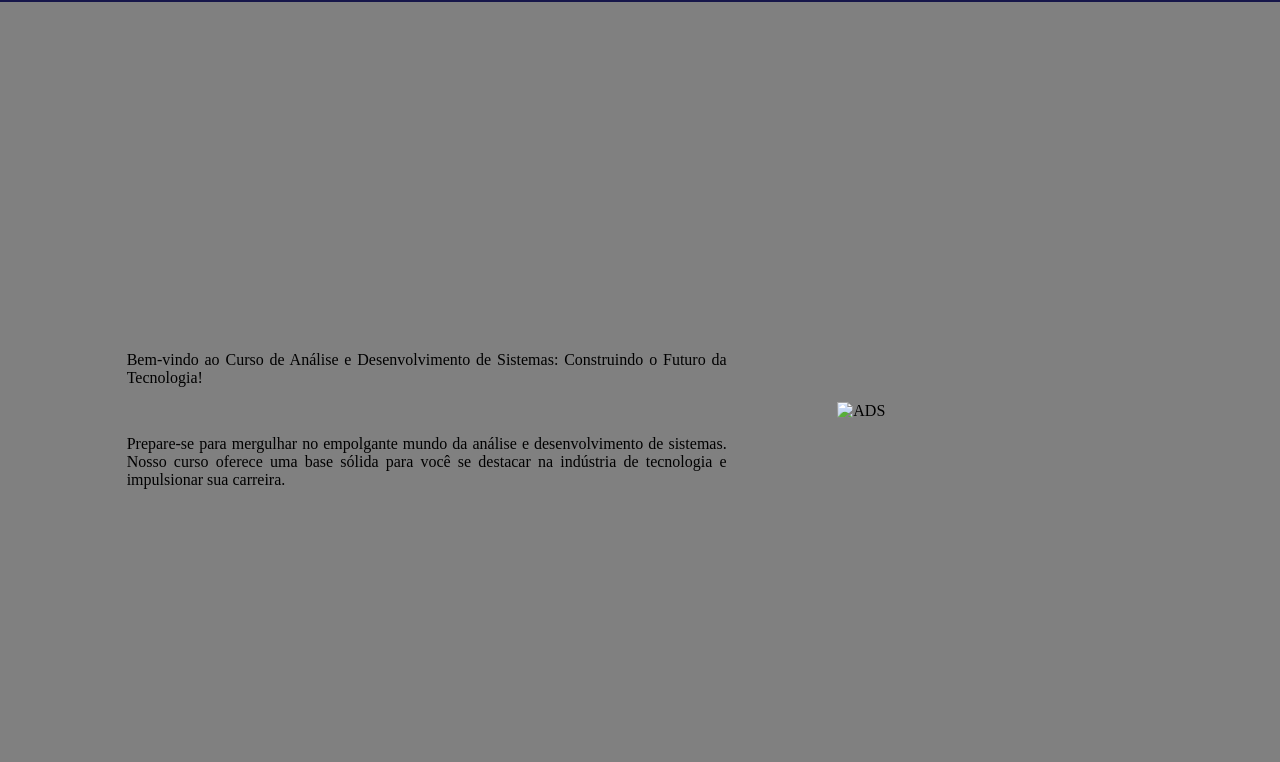
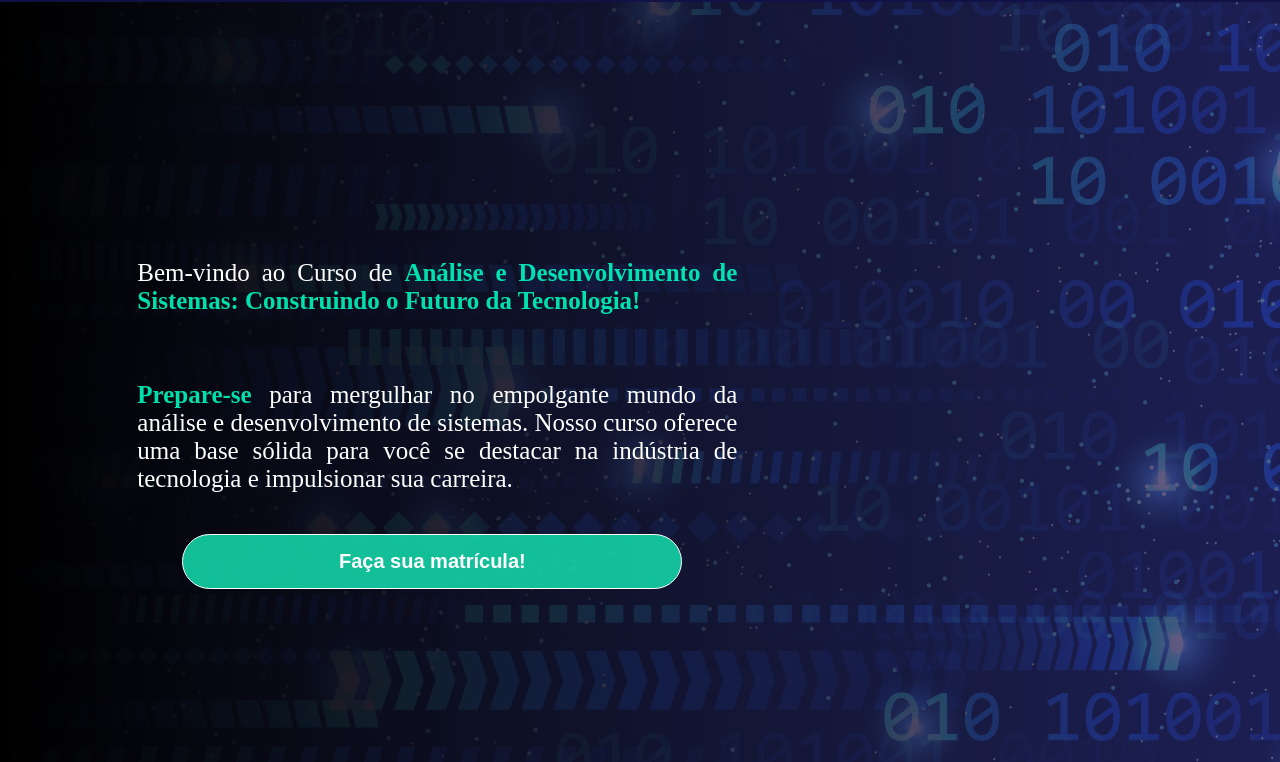
Before and after one commit to WescAlves/ProjetoGCM-ADS, a plain HTML site: page index.html in a window 1280 px wide. Shown: the part 124-886 px from the top of the page. Drawn offline with Linux system fonts and the light colour scheme.

Commit message:
Adicionando botão e melhorando a estilização da primeira seção

```diff
--- a/index.html
+++ b/index.html
@@ -24,19 +24,19 @@
     </header>
 
     <main class="Conteudo">
-
+    <div class="box-image">
         <section class="primeira">
             <div>
-                <p><br>Bem-vindo ao Curso de Análise e Desenvolvimento de Sistemas: Construindo o Futuro da Tecnologia!</p>
-                <p>Prepare-se para mergulhar no empolgante mundo da análise e desenvolvimento de sistemas. Nosso curso oferece uma base sólida para você se destacar na indústria de tecnologia e impulsionar sua carreira.</p>
-
+                <p>Bem-vindo ao Curso de <strong>Análise e Desenvolvimento de Sistemas: Construindo o Futuro da Tecnologia!</strong></p>
+                <p><strong>Prepare-se</strong> para mergulhar no empolgante mundo da análise e desenvolvimento de sistemas. Nosso curso oferece uma base sólida para você se destacar na indústria de tecnologia e impulsionar sua carreira.</p>
+                <button id="BTN-mat"><a href="#sign-in-btn">Faça sua matrícula!</a></button>
             </div>
 
             <div class="imagemMain">
-                <img class="imgADS" src="Imagens/Tecnolog.-Analise-e-Desenv.-Sistemas_Horizontal.png" alt="ADS" width="">
+                <!-- <img class="imgADS" src="Imagens/Tecnolog.-Analise-e-Desenv.-Sistemas_Horizontal.png" alt="ADS" width="px"> -->
             </div>
         </section>
-
+    </div>
         <section id="Sobre_Curso" class="segunda">
             <div>
                 <h1>Sobre o curso</h1>
--- a/style.css
+++ b/style.css
@@ -83,7 +83,7 @@ button {
 }
 
 .btn {
-    background-color: #00ffc3de;
+    background-color: #14d9abde;
     border: 1px solid white;
     color: white;
 }
@@ -118,13 +118,17 @@ section {
 }
 
 .primeira {
-    background: gray;
+    background: linear-gradient(90deg, rgb(0, 0, 0), #251e5ab3);
     display: flex;
     justify-content: space-evenly;
     gap: 32px;
     flex-wrap: wrap;
     align-items: center;
     min-height: 670px;
+}
+
+.box-image {
+    background: url(/Imagens/—Pngtree—abstract\ technology\ binary\ codes\ and_1259890.png);
 }
 
 .primeira > div {
@@ -137,6 +141,8 @@ section {
 .primeira > div p {
     max-width: 600px;
     text-align: justify;
+    color: white;
+    font-size: 25px;
 }
 
 h1 {
@@ -149,16 +155,38 @@ h1 {
     color: #00ffc3de;
 }
 
-.imagemMain {
+/* .imagemMain {
     max-width: 350px;
     padding: 16px;
+} */
+
+/* .imgADS {
+    border-radius: 90%;
+    width: 300px;
+} */
+
+#BTN-mat {
+    background-color: #14d9abde;
+    border: 1px solid white;
+    border-radius: 50px;
+    padding: 15px;
+    text-align: center;
+    width: 500px;
+    margin-left: 45px;
 }
 
-.imgADS {
-    /* border-radius: 90%; */
-    width: 100%;
+#BTN-mat a {
+    text-decoration: none;
+    color: white;
+    font-size: 20px;
+    font-weight: bold;
 }
 
+#BTN-mat:hover {
+    background-color: rgba(46, 159, 131, 0.585);
+    border: 1px solid white;
+    border-color: white;
+}
 /* segunda seção */
 .segunda {
     margin-top: -5px;
```
Also changed, not shown: Imagens/Tecnolog.-Analise-e-Desenv.-Sistemas_Horizontal.png (added).
